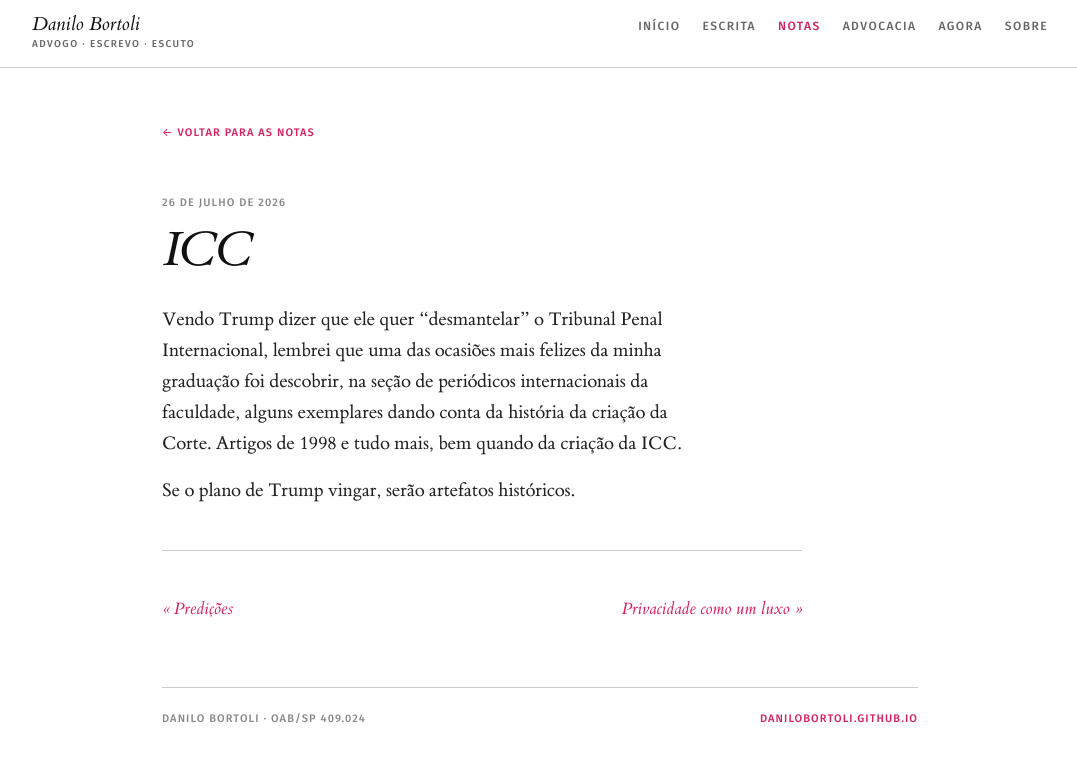
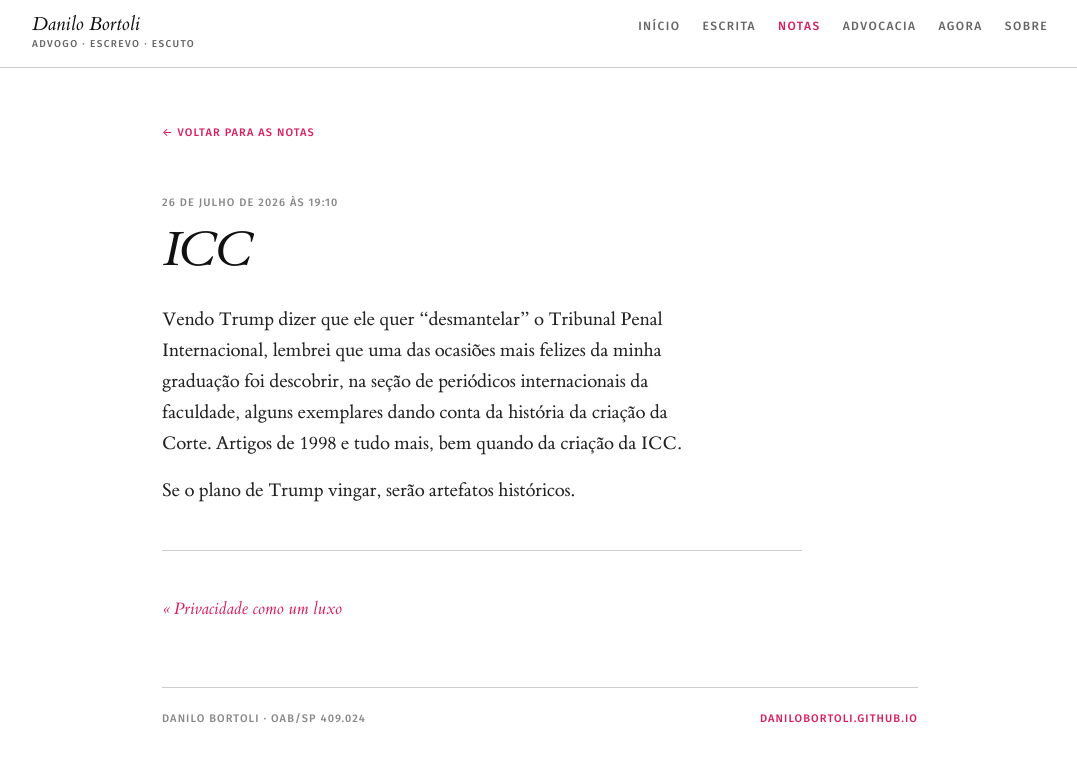
Before and after one commit to danilobortoli/danilobortoli.github.io, a Jekyll site: the page built from _notas/2026-07-26-ICC.md, in a window 1280 px wide. Shown: the top 762 px of the page, without its empty margins (100-1177 px from the left). Built offline with Jekyll 4.4.1, drawn with Linux system fonts in a browser that asks for light colours.

Commit message:
Adicionar horário automático às notas [skip ci]

```diff
--- a/_notas/2026-07-26-ICC.md
+++ b/_notas/2026-07-26-ICC.md
@@ -1,6 +1,6 @@
 ---
 title: ICC
-date: 2026-07-26
+date: 2026-07-26 19:10:07 -0300
 ---
 Vendo Trump dizer que ele quer "desmantelar" o Tribunal Penal Internacional, lembrei que uma das ocasiões mais felizes da minha graduação foi descobrir, na seção de periódicos internacionais da faculdade, alguns exemplares dando conta da história da criação da Corte. Artigos de 1998 e tudo mais, bem quando da criação da ICC.
 
```
